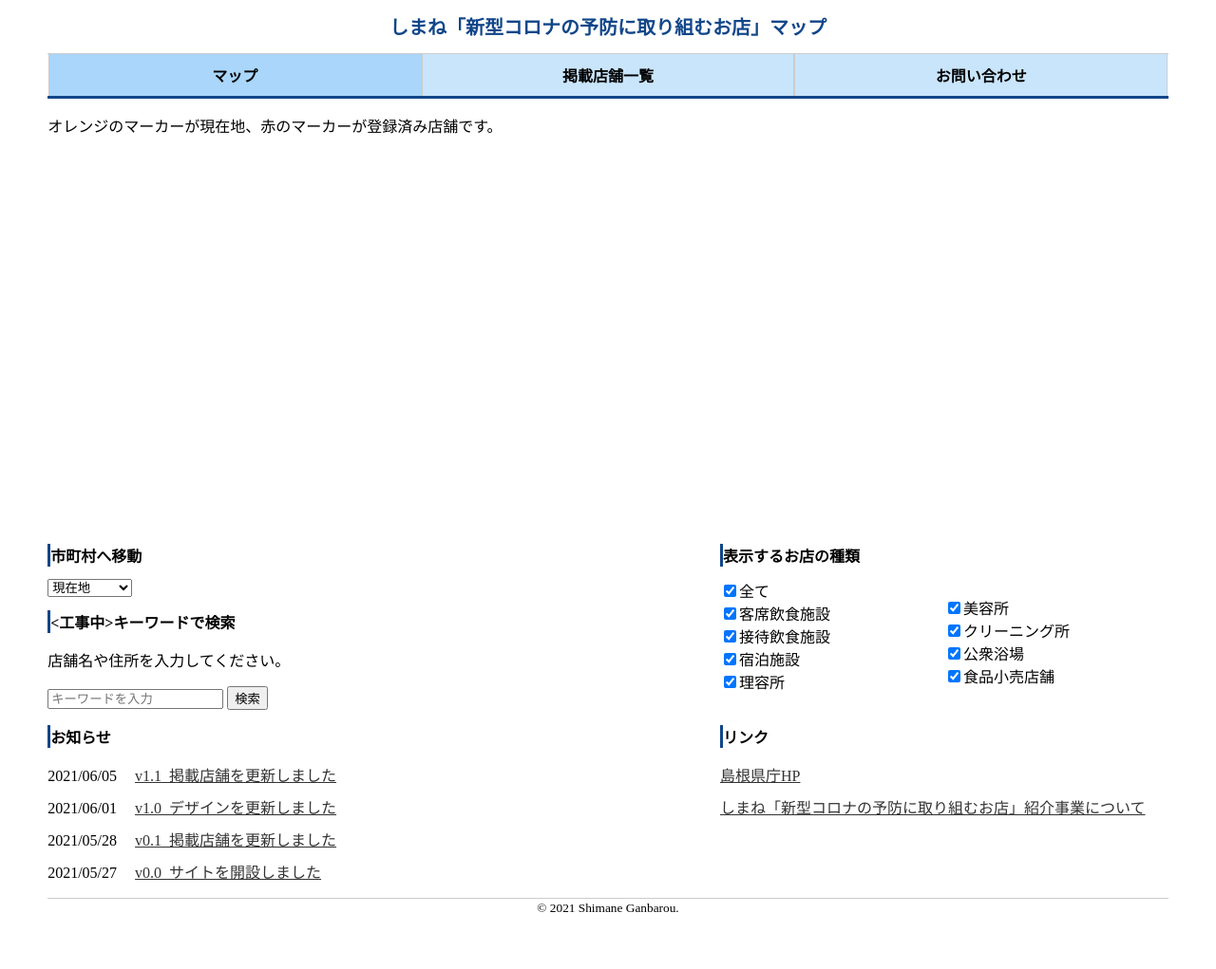
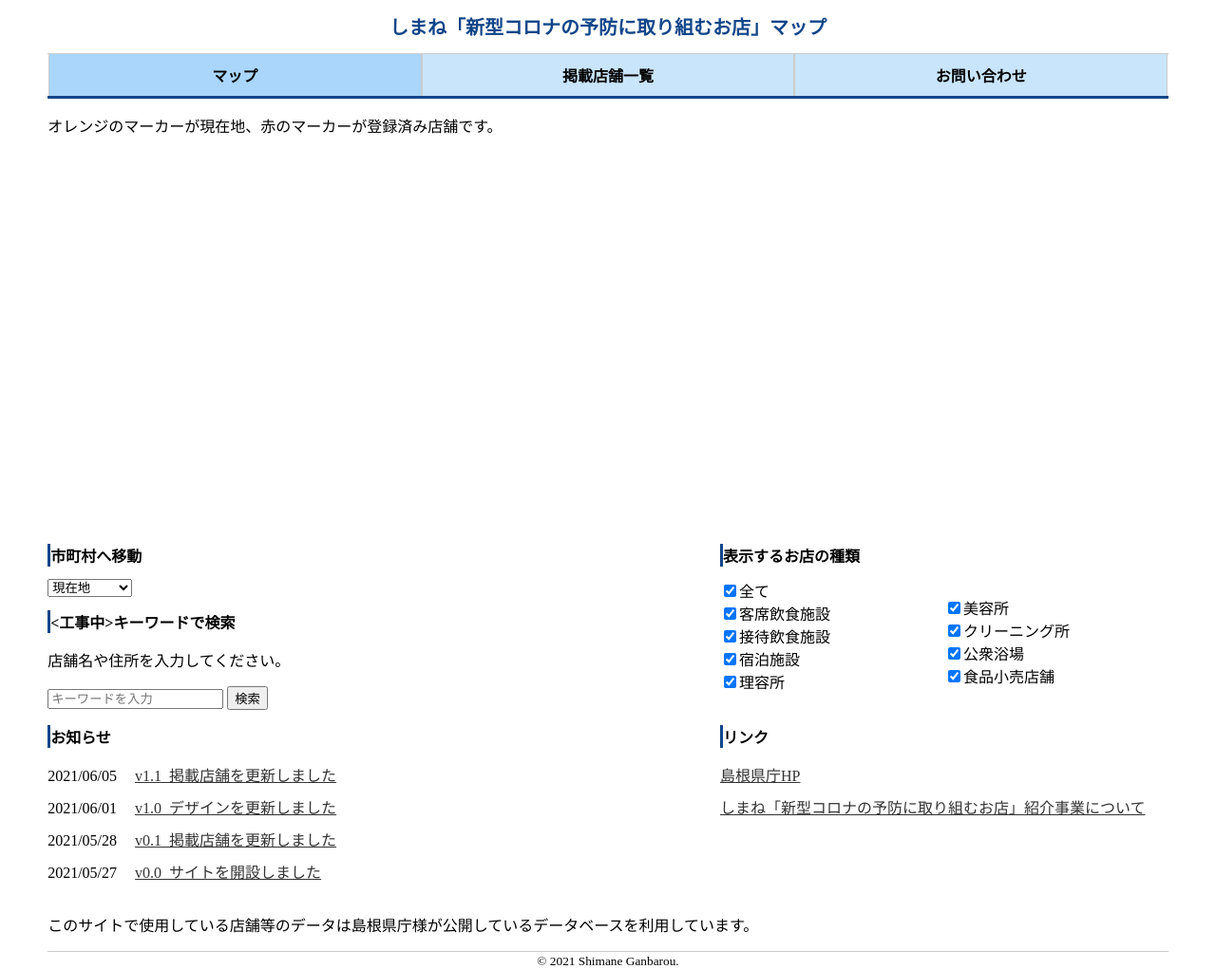
Before and after one commit to MasashiGoda/CodeDeployGitHubDemo, a plain HTML site: page map-sample/index.html in a window 1280 px wide. Shown: the whole page at 95% size. Before the commit the page ends 965 px from the top, so only its background shows below. Drawn offline with nearby package versions, Linux system fonts and the light colour scheme; some packages are replaced by stand-ins of ours.

Commit message:
注意書き追加

```diff
--- a/map-sample/index.html
+++ b/map-sample/index.html
@@ -116,6 +116,7 @@
       </ul>
     </div>
   </div>
+  <p>このサイトで使用している店舗等のデータは島根県庁様が公開しているデータベースを利用しています。</p>
   <footer>
     <small>&copy; 2021 Shimane Ganbarou.</small>
   </footer>
```
